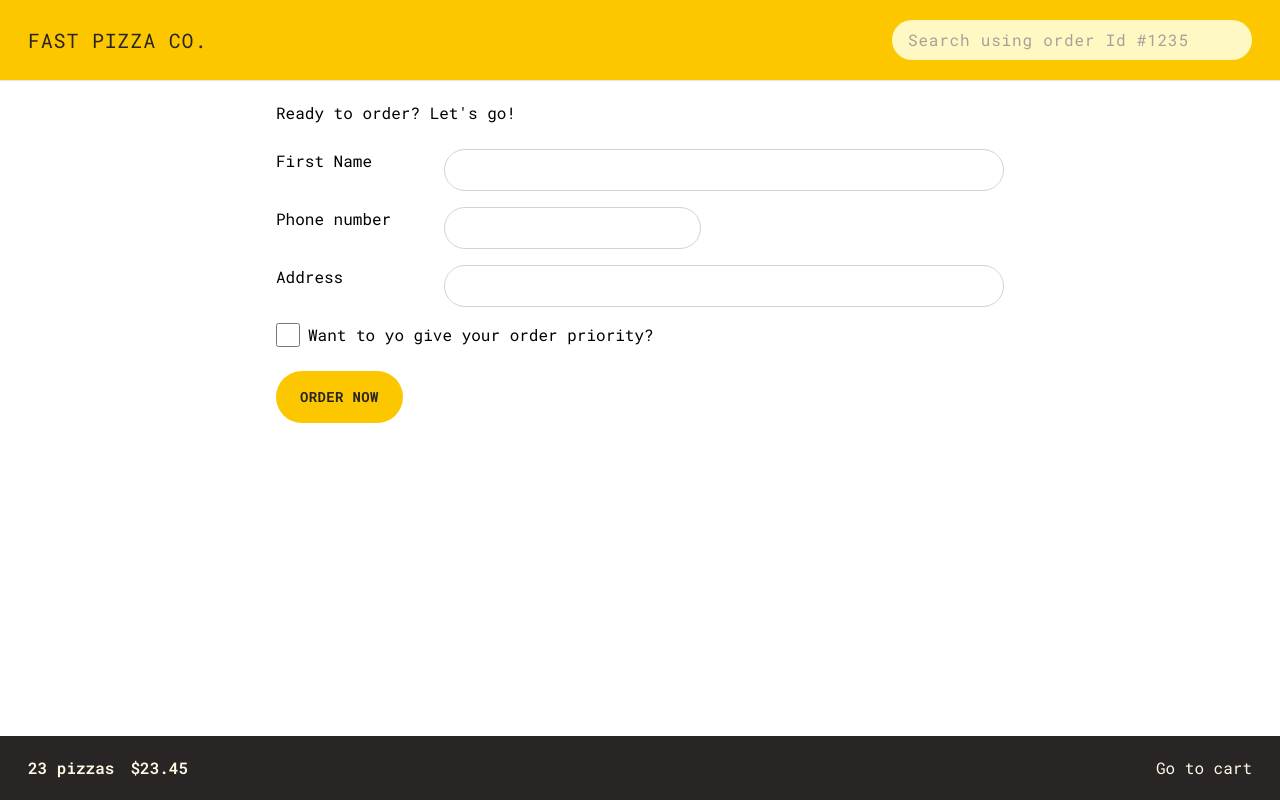
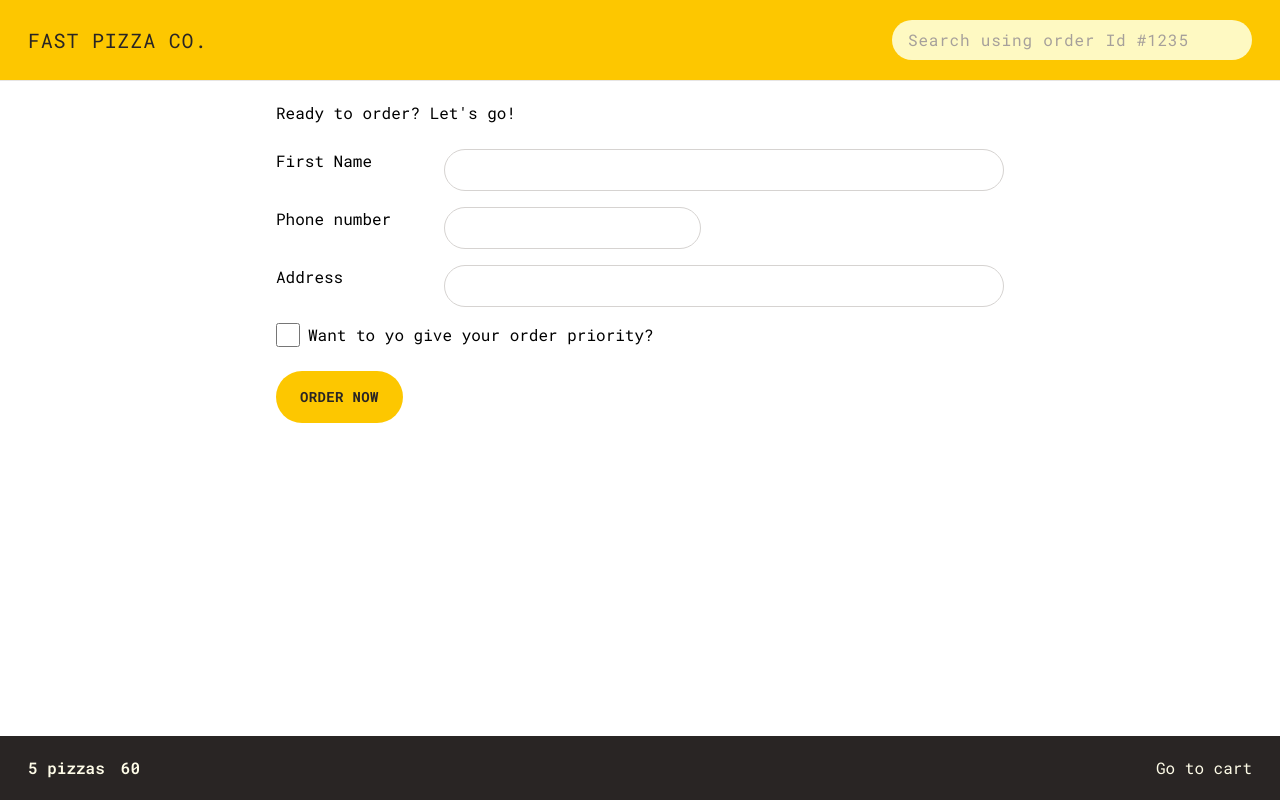
Before and after one commit to BijetaSah/fast-pizza-company, a React (Vite) app: page /order/new in a window 1280 px wide. Built offline with nearby package versions, Linux system fonts and the light colour scheme.

Commit message:
create selector function to drive state

```diff
--- a/src/features/cart/Cart.jsx
+++ b/src/features/cart/Cart.jsx
@@ -29,8 +29,8 @@ const fakeCart = [
 
 function Cart() {
   const userName = useSelector((state) => state.user.userName);
-  console.log(userName);
   const cart = fakeCart;
+
   return (
     <div>
       <LinkButton to="/menu">&larr; Back to menu</LinkButton>
--- a/src/features/cart/CartOverview.jsx
+++ b/src/features/cart/CartOverview.jsx
@@ -1,11 +1,16 @@
+import { useSelector } from "react-redux";
 import { Link } from "react-router-dom";
+import { getTotalPizzaPrice, getTotalPizzaQunaity } from "./cartSlice";
 
 function CartOverview() {
+  const totalPizzaQuantity = useSelector(getTotalPizzaQunaity);
+  const totalPizzaPrice = useSelector(getTotalPizzaPrice);
+  console.log(totalPizzaPrice);
   return (
     <div className="flex items-center justify-between bg-stone-800 px-5 py-3 text-yellow-50 md:px-7 md:py-5">
       <p className="space-x-4 font-semibold">
-        <span>23 pizzas</span>
-        <span>$23.45</span>
+        <span>{totalPizzaQuantity} pizzas</span>
+        <span>{totalPizzaPrice}</span>
       </p>
       <Link to="/cart">Go to cart</Link>
     </div>
--- a/src/features/order/Order.jsx
+++ b/src/features/order/Order.jsx
@@ -10,7 +10,7 @@ import {
 import OrderItem from "./OrderItem";
 
 function Order() {
-  // Everyone can search for all orders, so for privacy reasons we're gonna gonna exclude names or address, these are only for the restaurant staff
+  // Everyone can search for all orders, so for privacy reasons we're gonna  exclude names or address, these are only for the restaurant staff
 
   const data = useLoaderData();
   console.log(data);
--- a/src/utilities/helpers.js
+++ b/src/utilities/helpers.js
@@ -1,7 +1,7 @@
 export function formatCurrency(value) {
   return new Intl.NumberFormat("en", {
     style: "currency",
-    currency: "EUR",
+    currency: "INR", // changes currency to INR
   }).format(value);
 }
 
```
